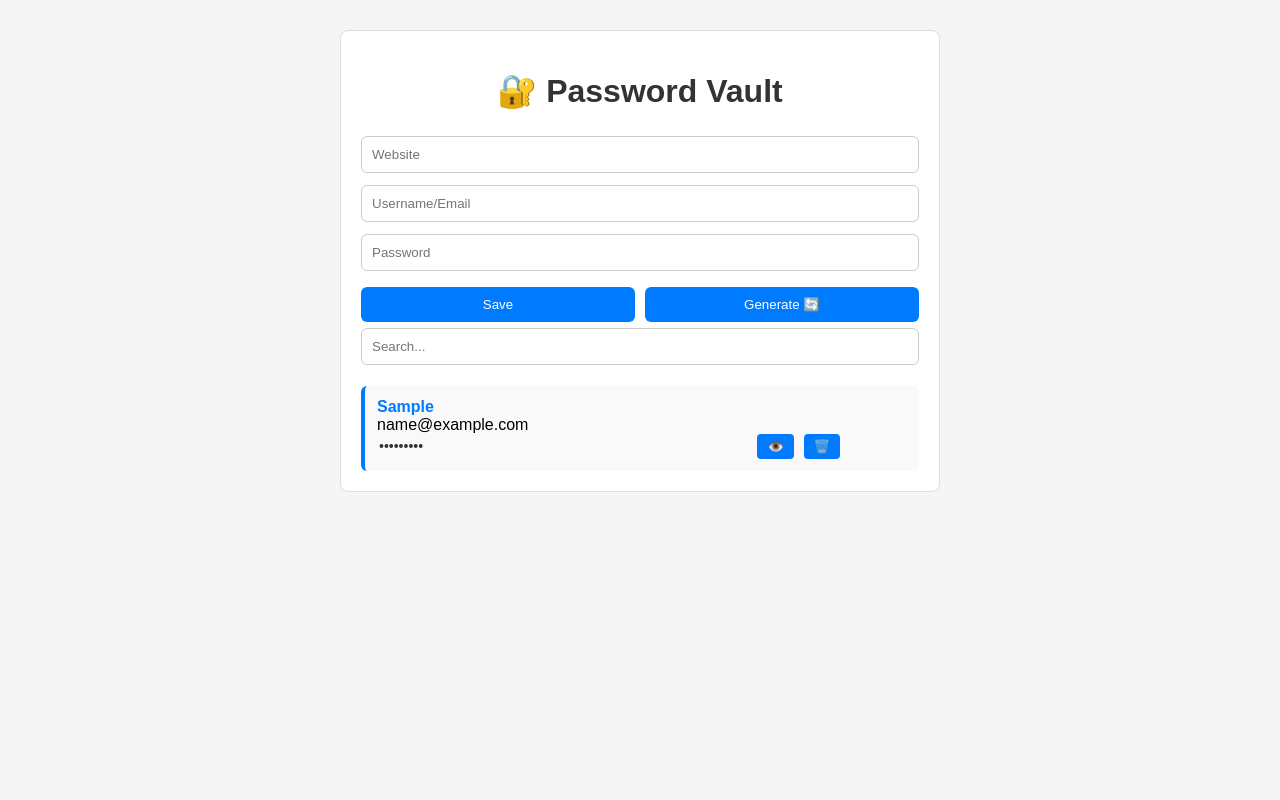
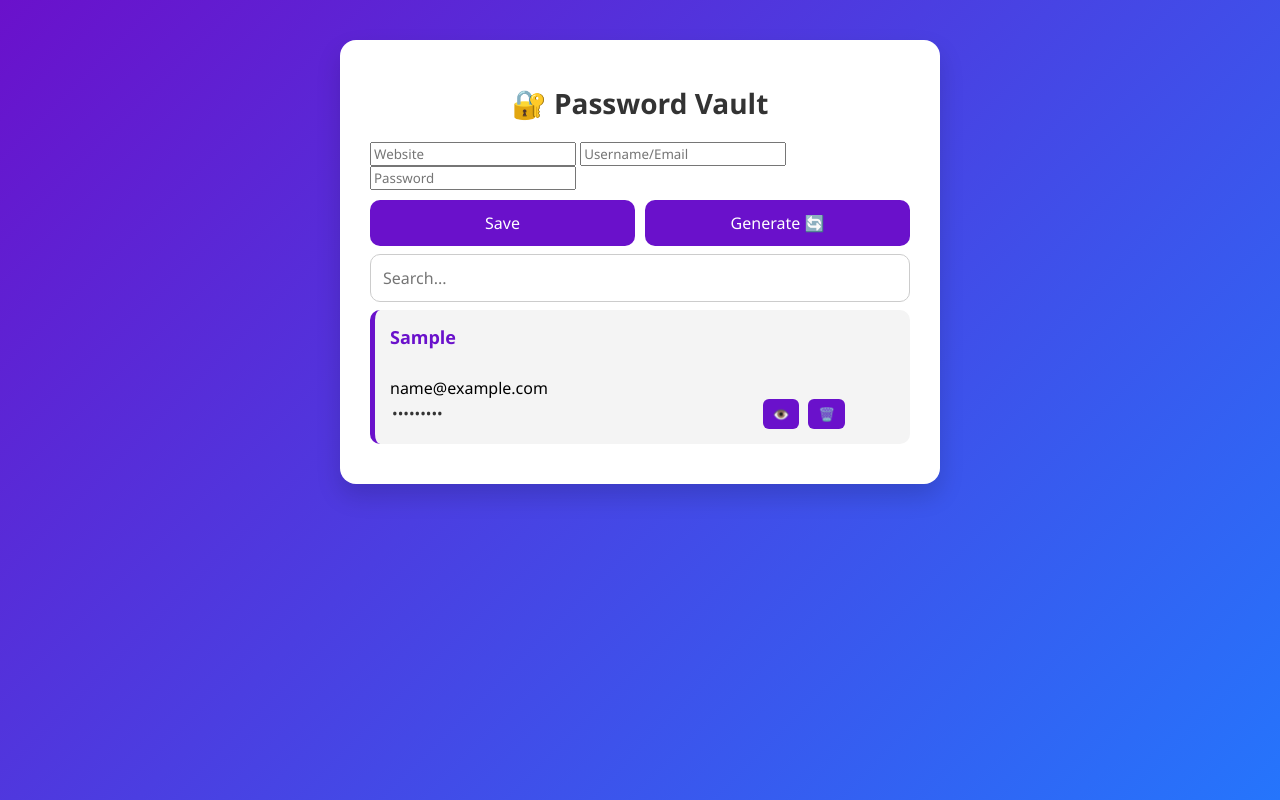
Before and after one commit to jatinverma2007/PASSWORD_VAULT, a plain HTML site: page index.html in a window 1280 px wide. Both pictures are taken after typing "Sample", "name@example.com", "Sample123" into the empty fields and a click on the button "Save". Drawn offline with Linux system fonts and the light colour scheme.

Commit message:
second commit

```diff
--- a/style.css
+++ b/style.css
@@ -1,38 +1,56 @@
+/* Reset & Base */
 * {
   box-sizing: border-box;
-  font-family: Arial, sans-serif;
+  font-family: 'Segoe UI', Tahoma, Geneva, Verdana, sans-serif;
+  transition: all 0.3s ease;
 }
 
 body {
-  background-color: #f5f5f5;
   margin: 0;
   padding: 0;
+  background: linear-gradient(135deg, #6a11cb, #2575fc);
+  min-height: 100vh;
+  display: flex;
+  justify-content: center;
+  align-items: start;
+  padding-top: 40px;
 }
 
+/* Container */
 .container {
+  background-color: #ffffff;
   max-width: 600px;
-  margin: 30px auto;
-  padding: 20px;
-  background-color: white;
-  border-radius: 8px;
-  border: 1px solid #ddd;
+  width: 90%;
+  padding: 25px 30px;
+  border-radius: 16px;
+  box-shadow: 0 12px 25px rgba(0, 0, 0, 0.15);
 }
 
+/* Header */
 h1 {
   text-align: center;
+  margin-bottom: 20px;
   color: #333;
-  margin-bottom: 20px;
+  font-size: 28px;
 }
 
-form input,
+/* Form Inputs */
+.vault-form input,
 #search {
   width: 100%;
-  padding: 10px;
-  margin: 6px 0;
+  padding: 12px;
+  margin: 8px 0;
+  border-radius: 10px;
   border: 1px solid #ccc;
-  border-radius: 6px;
+  font-size: 16px;
 }
 
+.input-group input:focus {
+  border-color: #6a11cb;
+  outline: none;
+}
+
+/* Buttons */
 .actions {
   display: flex;
   gap: 10px;
@@ -41,48 +59,63 @@ form input,
 
 .actions button {
   flex: 1;
-  padding: 10px;
-  background-color: #007bff;
+  padding: 12px;
+  background: #6a11cb;
   color: white;
   border: none;
-  border-radius: 6px;
+  border-radius: 10px;
+  font-size: 16px;
   cursor: pointer;
 }
 
 .actions button:hover {
-  background-color: #0056b3;
+  background: #2575fc;
+}
+
+/* Entries */
+.entries-section {
+  margin-top: 20px;
 }
 
 .entry {
-  background-color: #f9f9f9;
-  padding: 12px;
-  border-left: 4px solid #007bff;
-  border-radius: 6px;
-  margin-top: 15px;
+  background-color: #f4f4f4;
+  padding: 15px;
+  border-left: 5px solid #6a11cb;
+  border-radius: 10px;
+  margin-bottom: 15px;
+  position: relative;
 }
 
 .entry strong {
-  color: #007bff;
+  display: block;
+  font-size: 18px;
+  color: #6a11cb;
+  margin-bottom: 6px;
 }
 
 .entry input {
+  background: none;
   border: none;
-  background-color: transparent;
-  font-size: 14px;
+  font-size: 15px;
   color: #333;
   width: 70%;
+  margin-right: 10px;
+}
+
+.entry input:focus {
+  outline: none;
 }
 
 .entry button {
-  padding: 5px 10px;
+  background-color: #6a11cb;
+  color: #fff;
+  border: none;
+  padding: 6px 10px;
+  border-radius: 6px;
+  cursor: pointer;
   margin-left: 5px;
-  background-color: #007bff;
-  color: white;
-  border: none;
-  border-radius: 4px;
-  cursor: pointer;
 }
 
 .entry button:hover {
-  background-color: #0056b3;
+  background-color: #2575fc;
 }
```
Also changed, not shown: 1 other file.
